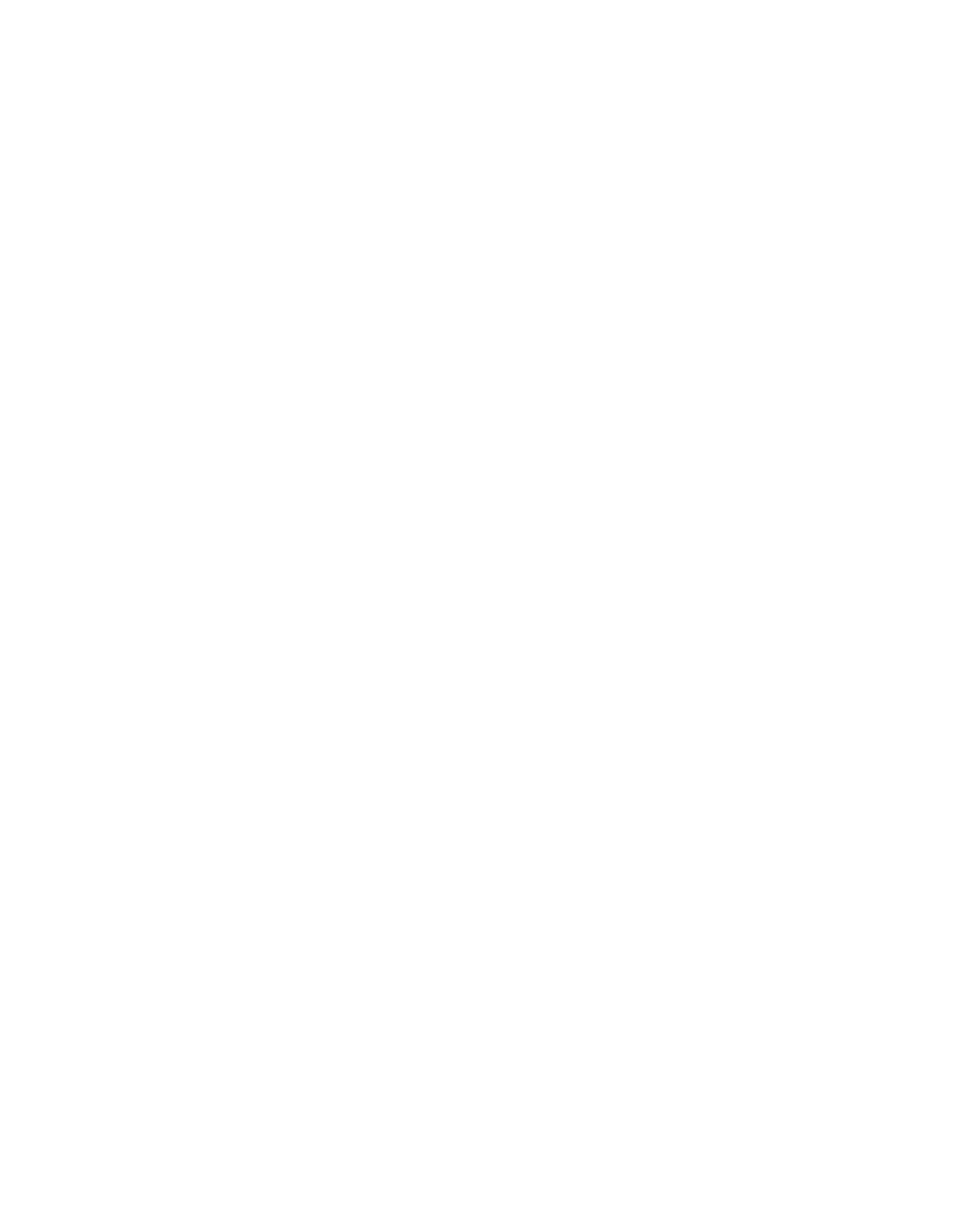
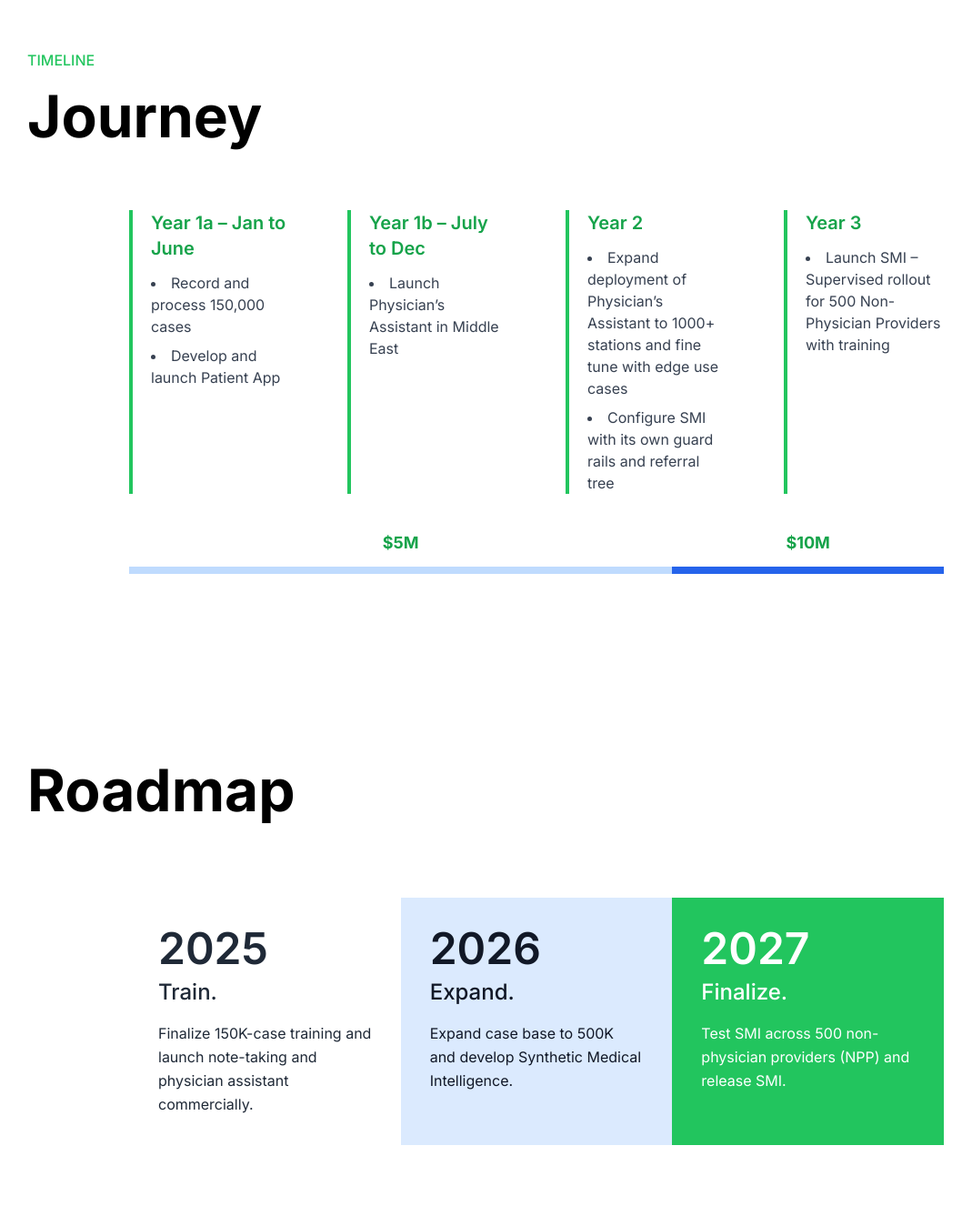
Before and after one commit to alishahab/deosai_ai, a Next.js app: page /impact in a window 1280 px wide. Shown: the part 893-2230 px from the top of the page at 91% size, without its empty margins (50-1119 px from the left). Before the commit the page ends 800 px from the top, so only its background shows below. Built offline with nearby package versions, Linux system fonts and the light colour scheme.

Commit message:
Added Impact Page

```diff
--- a/app/impact/page.tsx
+++ b/app/impact/page.tsx
@@ -1,15 +1,42 @@
-import Camp from "@/components/Camp";
-import Features from "@/components/Features";
-import GetApp from "@/components/GetApp";
-import Guide from "@/components/Guide";
-import Hero from "@/components/Hero";
-import Problems from "@/components/Problems";
-import PartnerWithUs from "@/components/Partner";
+import Blank from '@/components/Blank';
+import Traction from '@/components/Traction';
+import Roadmap from '@/components/Roadmap';
+import Journey from '@/components/Journey';
 
 export default function Home() {
   return (
     <>
+      <div id="blank">
+      <Blank />
+    </div>
+    <div id="traction">
+      <Traction />
+    </div>
+    <div id="blank">
+      <Blank />
+    </div>
+    <div id="blank">
+      <Blank />
+    </div>
+    <div id="blank">
+      <Blank />
+    </div>
 
+    <div id="journey">
+      <Journey />
+    </div>
+    <div id="blank">
+      <Blank />
+    </div>
+    <div id="roadmap">
+      <Roadmap />
+    </div>
+    <div id="blank">
+      <Blank />
+    </div>
+    <div id="blank">
+      <Blank />
+    </div>
 
     </>
   )
--- /dev/null
+++ b/components/Journey.tsx
@@ -0,0 +1,152 @@
+"use client";
+import React, { useRef, useEffect, useState } from "react";
+
+const steps = [
+  {
+    label: "Year 1a – Jan to June",
+    bullets: [
+      "Record and process 150,000 cases",
+      "Develop and launch Patient App",
+    ],
+  },
+  {
+    label: "Year 1b – July to Dec",
+    bullets: ["Launch Physician’s Assistant in Middle East"],
+  },
+  {
+    label: "Year 2",
+    bullets: [
+      "Expand deployment of Physician’s Assistant to 1000+ stations and fine tune with edge use cases",
+      "Configure SMI with its own guard rails and referral tree",
+    ],
+  },
+  {
+    label: "Year 3",
+    bullets: [
+      "Launch SMI – Supervised rollout for 500 Non-Physician Providers with training",
+    ],
+  },
+];
+
+const Journey: React.FC = () => {
+  const stepRefs = useRef<Array<HTMLDivElement | null>>([]);
+  const arrowsRef = useRef<HTMLDivElement | null>(null);
+  const [visibleSteps, setVisibleSteps] = useState<boolean[]>(
+    steps.map(() => false)
+  );
+  const [arrowsVisible, setArrowsVisible] = useState(false);
+
+  useEffect(() => {
+    const observer = new IntersectionObserver(
+      (entries) => {
+        entries.forEach((entry) => {
+          const idxAttr = entry.target.getAttribute("data-idx");
+          if (idxAttr !== null) {
+            const idx = Number(idxAttr);
+            if (entry.isIntersecting) {
+              setVisibleSteps((prev) => {
+                const next = [...prev];
+                next[idx] = true;
+                return next;
+              });
+              observer.unobserve(entry.target);
+            }
+          } else if (entry.target === arrowsRef.current && entry.isIntersecting) {
+            setArrowsVisible(true);
+            observer.unobserve(entry.target);
+          }
+        });
+      },
+      { threshold: 0.2 }
+    );
+
+    stepRefs.current.forEach((el) => el && observer.observe(el));
+    if (arrowsRef.current) observer.observe(arrowsRef.current);
+
+    return () => observer.disconnect();
+  }, []);
+
+  return (
+    <section className="max-container padding-container py-16">
+      <p
+        className={`text-base font-medium text-green-500 uppercase mb-3 transition-opacity duration-1000 ${
+          visibleSteps.some((v) => v) ? "opacity-100" : "opacity-0"
+        }`}
+      >
+        Timeline
+      </p>
+      <h2
+        className="bold-40 lg:bold-64 mt-2 mb-16 transition-opacity duration-1000 delay-200"
+        style={{
+          opacity: visibleSteps.some((v) => v) ? 1 : 0,
+        }}
+      >
+        Journey
+      </h2>
+
+      <div className="relative mt-12 max-w-4xl mx-auto">
+        {/* Year columns */}
+        <div className="grid grid-cols-1 sm:grid-cols-4 gap-16">
+          {steps.map((step, i) => (
+            <div
+              key={i}
+              data-idx={i}
+              ref={(el) => { stepRefs.current[i] = el; }}
+              className={`relative pl-6 transition-all ease-out duration-1000 ${
+                visibleSteps[i]
+                  ? "opacity-100 translate-y-0"
+                  : "opacity-0 translate-y-8"
+              }`}
+              style={{ transitionDelay: `${300 + i * 200}ms` }}
+            >
+              <div className="absolute left-0 top-0 h-full border-l-4 border-green-500" />
+              <h4 className="text-xl font-semibold text-green-600 mb-3">
+                {step.label}
+              </h4>
+              <ul className="list-disc list-inside text-base text-gray-700 space-y-2">
+                {step.bullets.map((b, j) => (
+                  <li key={j}>{b}</li>
+                ))}
+              </ul>
+            </div>
+          ))}
+        </div>
+
+        {/* Arrows + labels */}
+        <div ref={arrowsRef} className="mt-20 flex items-center justify-center w-full">
+          <div
+            className={`relative w-2/3 h-2 bg-blue-200 origin-left transition-transform ease-out duration-2000 ${
+              arrowsVisible ? "scale-x-100" : "scale-x-0"
+            }`}
+          >
+            <span
+              className={`absolute -top-10 left-1/2 transform -translate-x-1/2 text-lg text-green-600 font-bold transition-opacity duration-1000 delay-300 ${
+                arrowsVisible ? "opacity-100" : "opacity-0"
+              }`}
+            >
+              $5M
+            </span>
+            <div className="absolute -right-3 top-0 w-0 h-0 border-l-6 border-t-4 border-b-4 border-transparent border-l-blue-200" />
+          </div>
+          <div
+            className={`relative w-1/3 h-2 bg-blue-600 origin-left transition-transform ease-out duration-2000 ${
+              arrowsVisible ? "scale-x-100" : "scale-x-0"
+            }`}
+            style={{ transitionDelay: "600ms" }}
+          >
+            <span
+              className={`absolute -top-10 left-1/2 transform -translate-x-1/2 text-lg text-green-600 font-bold transition-opacity duration-1000 delay-900 ${
+                arrowsVisible ? "opacity-100" : "opacity-0"
+              }`}
+            >
+              $10M
+            </span>
+            <div className="absolute -right-3 top-0 w-0 h-0 border-l-6 border-t-4 border-b-4 border-transparent border-l-blue-600" />
+          </div>
+        </div>
+      </div>
+    </section>
+  );
+};
+
+export default Journey;
--- /dev/null
+++ b/components/Roadmap.tsx
@@ -0,0 +1,88 @@
+"use client";
+import React, { useRef, useEffect, useState } from "react";
+
+const roadmap = [
+  {
+    year: "2025",
+    title: "Train.",
+    description:
+      "Finalize 150K-case training and launch note-taking and physician assistant commercially.",
+    bgClass: "bg-white text-gray-800",
+  },
+  {
+    year: "2026",
+    title: "Expand.",
+    description:
+      "Expand case base to 500K and develop Synthetic Medical Intelligence.",
+    bgClass: "bg-blue-100 text-gray-900",
+  },
+  {
+    year: "2027",
+    title: "Finalize.",
+    description:
+      "Test SMI across 500 non-physician providers (NPP) and release SMI.",
+    bgClass: "bg-green-500 text-white",
+  },
+];
+
+const Roadmap: React.FC = () => {
+  const itemRefs = useRef<Array<HTMLDivElement | null>>([]);
+  const [visible, setVisible] = useState<boolean[]>(
+    Array(roadmap.length).fill(false)
+  );
+
+  useEffect(() => {
+    const observer = new IntersectionObserver(
+      (entries) => {
+        entries.forEach((entry) => {
+          if (entry.isIntersecting) {
+            const idx = Number(entry.target.getAttribute("data-idx"));
+            setVisible((prev) => {
+              const next = [...prev];
+              next[idx] = true;
+              return next;
+            });
+            observer.unobserve(entry.target);
+          }
+        });
+      },
+      { threshold: 0.2 }
+    );
+    itemRefs.current.forEach((el) => el && observer.observe(el));
+    return () => observer.disconnect();
+  }, []);
+
+  return (
+    <section className="max-container padding-container py-12">
+      <h2 className="bold-40 lg:bold-64 mt-2 mb-20">Roadmap</h2>
+
+      {/* constrain width & remove gaps between tiles */}
+      <div className="relative mt-8 max-w-4xl mx-auto">
+        <div className="grid grid-cols-1 md:grid-cols-3 gap-0">
+          {roadmap.map((item, i) => (
+            <div
+              key={i}
+              data-idx={i}
+              ref={(el) => {
+                itemRefs.current[i] = el;
+              }}
+              className={`
+                ${item.bgClass}
+                p-8 flex flex-col
+                transition-all duration-700 ease-out
+                ${visible[i] ? "opacity-100 translate-y-0" : "opacity-0 translate-y-6"}
+              `}
+              style={{ transitionDelay: `${i * 200}ms` }}
+            >
+              <h3 className="text-5xl font-semibold">{item.year}</h3>
+              <h4 className="mt-2 text-2xl font-medium">{item.title}</h4>
+              <p className="mt-4 text-base leading-relaxed">{item.description}</p>
+            </div>
+          ))}
+        </div>
+      </div>
+    </section>
+  );
+};
+
+export default Roadmap;
--- /dev/null
+++ b/components/Traction.tsx
@@ -0,0 +1,31 @@
+"use client";
+import React from "react";
+import Image from "next/image";
+
+const Hero = () => {
+  return (
+    <section className="max-container padding-container flex flex-col gap-20 py-10 pb-32 md:gap-28 lg:py-20 xl:flex-row">
+
+      <div className="relative z-20 flex flex-1 flex-col items-start">
+        <p className="text-sm font-medium text-green-500 uppercase mb-2">
+          World
+        </p>
+        <h2 className="bold-40 lg:bold-64 mt-2">
+          Traction
+        </h2>
+        <p></p>
+        <ul className="list-disc list-inside text-base mt-10 space-y-3 text-gray-600 regular-20 xl:max-w-[600px]">
+          <li>Deployed in Lahore outpatient clinics.</li>
+          <li>Pilot demonstrated high transcription accuracy and user satisfaction.</li>
+          <li>Potential clients in multiple countries have reached out to onboard their language in SensAI.</li>
+        </ul>
+      </div>
+
+      <div className="hero-map flex-1">
+
+      </div>
+    </section>
+  );
+};
+
+export default Hero;
--- a/constants/index.ts
+++ b/constants/index.ts
@@ -60,7 +60,7 @@ export const FOOTER_LINKS = [
   },
   {
     title: 'Impact',
-    links: ['Travelling', 'Climbing', 'Hiking', 'Trekking'],
+    links: ['Roadmap', 'Traction', 'Journey'],
   },
 ];
 
```
